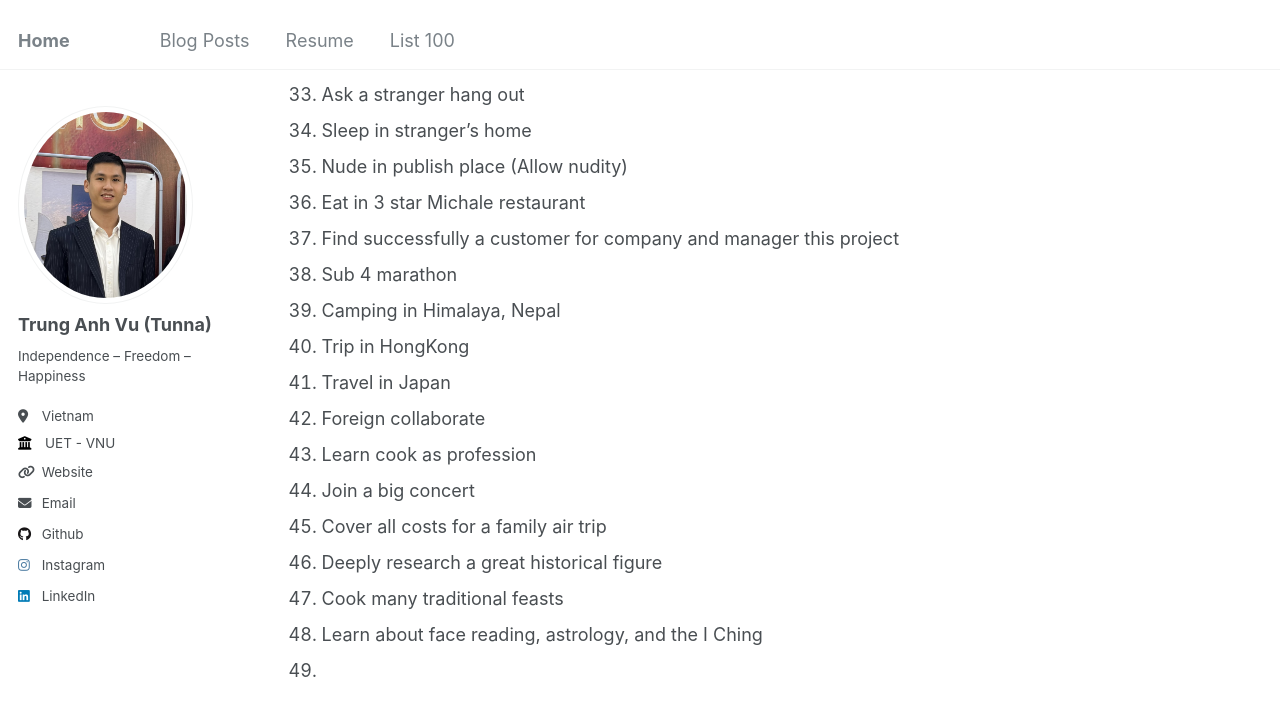
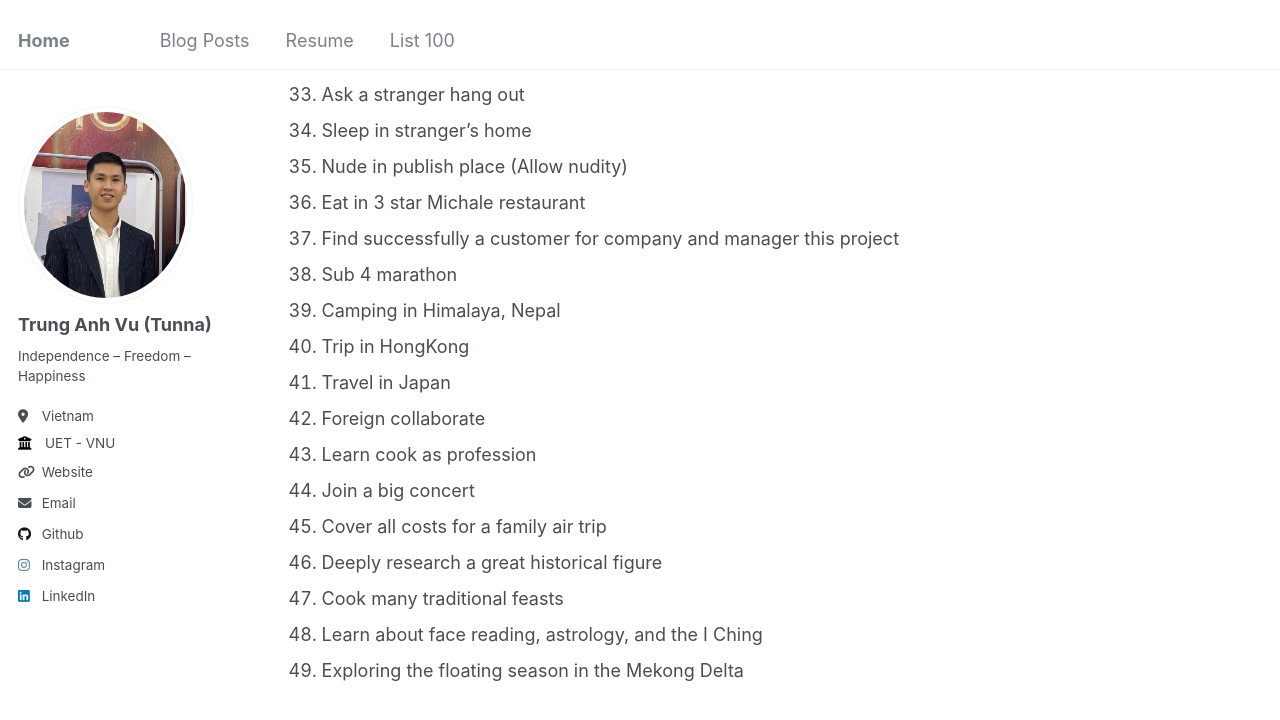
Before and after one commit to trunganhvu/trunganhvu.github.io, a Jekyll site: the page built from _pages/list-100.md, in a window 1280 px wide and 900 px high, scrolled down 1274 px. Shown: the top 720 px of the window. Built offline with Jekyll 4.4.1, drawn with Linux system fonts in a browser that asks for light colours.

Commit message:
add list 100

```diff
--- a/_pages/list-100.md
+++ b/_pages/list-100.md
@@ -54,7 +54,7 @@ Things i want to do before i die. Modified as of Feb 13. 2025:
 46. Deeply research a great historical figure
 47. Cook many traditional feasts
 48. Learn about face reading, astrology, and the I Ching
-49.
+49. Exploring the floating season in the Mekong Delta
 
 <!-- {% include base_path %}
 {% capture written_year %}'None'{% endcapture %}
```
